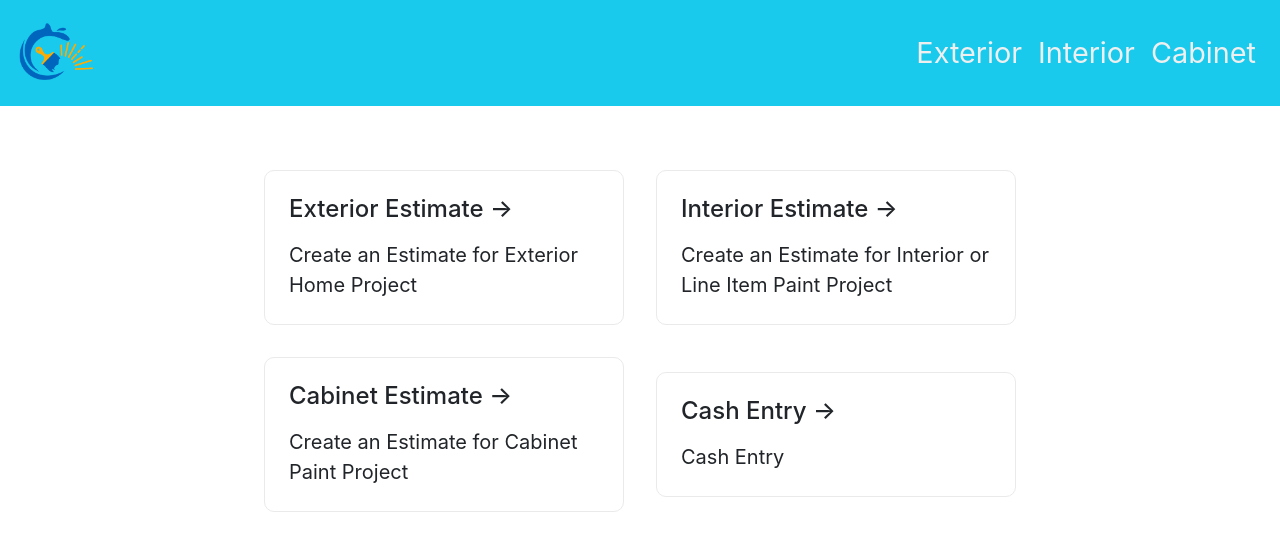
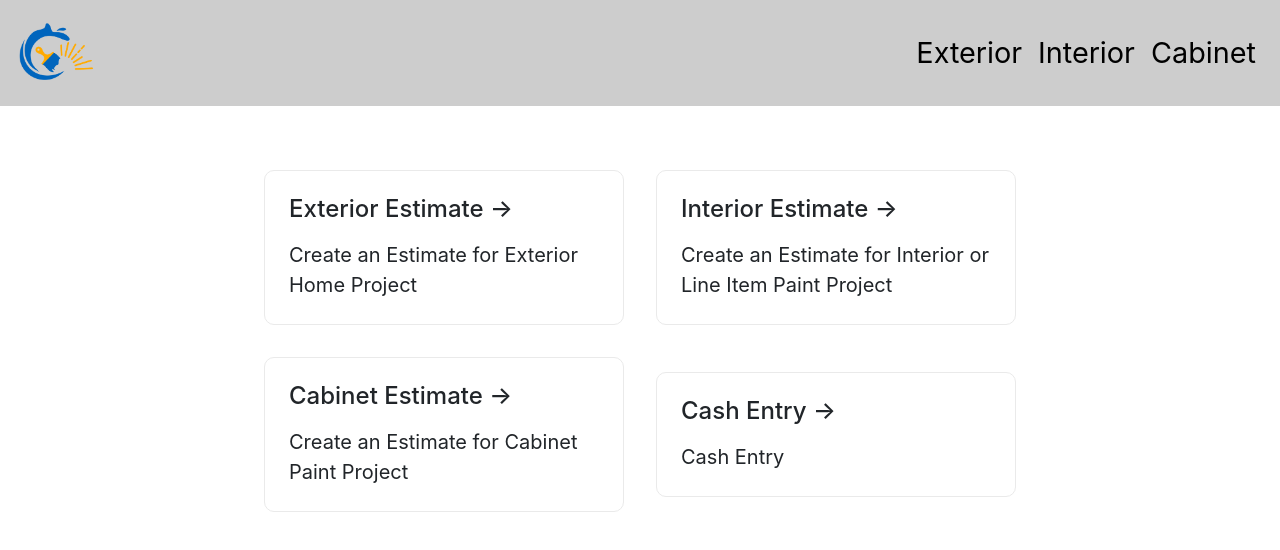
Before and after one commit to BryanMThomas/ToddThomasPaintingApp, a React (Create React App) app in the folder todd-thomas-painting-app/: page / in a window 1280 px wide. Shown: the top 550 px of the page. Built offline with nearby package versions, Linux system fonts and the light colour scheme.

Commit message:
update nav bar

```diff
--- a/todd-thomas-painting-app/src/components/NavigationBar/NavigationBar.js
+++ b/todd-thomas-painting-app/src/components/NavigationBar/NavigationBar.js
@@ -4,18 +4,10 @@ import styled from "styled-components";
 
 const Styles = styled.div`
   .navbar {
-    background-color: #1acaed;
-  }
-  .navbar-brand{
-    color: #efefef;
-    font-size: 2.2em;
-    &:hover {
-      color: black;
-    }
-    font-family: 'Alfa Slab One';
+    background-color: #cdcdcd;
   }
   .navbar-nav .nav-link {
-    color: #efefef;
+    color: black;
     font-size: 1.8em;
     &:hover {
       color: black;
@@ -26,14 +18,22 @@ export const NavigationBar = () => {
   return (
     <Styles>
       <Navbar expand="lg">
-        <Navbar.Brand href="/"><img src="ttp-logo.png" width="80px" /></Navbar.Brand>
-        <Navbar.Toggle aria-controls= "basic-navbar-nav"/>
-        <Navbar.Collapse id = "basic-navbar-nav">
-            <Nav className = "ml-auto">
-                <Nav.Item><Nav.Link href ="/exterior-estimate">Exterior</Nav.Link></Nav.Item>
-                <Nav.Item><Nav.Link href ="/interior-estimate">Interior</Nav.Link></Nav.Item>
-                <Nav.Item><Nav.Link href ="/cabinet-estimate">Cabinet</Nav.Link></Nav.Item>
-            </Nav>
+        <Navbar.Brand href="/">
+          <img alt="TTP LOGO" src="ttp-logo.png" width="80px" />
+        </Navbar.Brand>
+        <Navbar.Toggle aria-controls="basic-navbar-nav" />
+        <Navbar.Collapse id="basic-navbar-nav">
+          <Nav className="ml-auto">
+            <Nav.Item>
+              <Nav.Link href="/exterior-estimate">Exterior</Nav.Link>
+            </Nav.Item>
+            <Nav.Item>
+              <Nav.Link href="/interior-estimate">Interior</Nav.Link>
+            </Nav.Item>
+            <Nav.Item>
+              <Nav.Link href="/cabinet-estimate">Cabinet</Nav.Link>
+            </Nav.Item>
+          </Nav>
         </Navbar.Collapse>
       </Navbar>
     </Styles>
```
Also changed, not shown: 2 other files (tests, documents, lock files or other folders).
